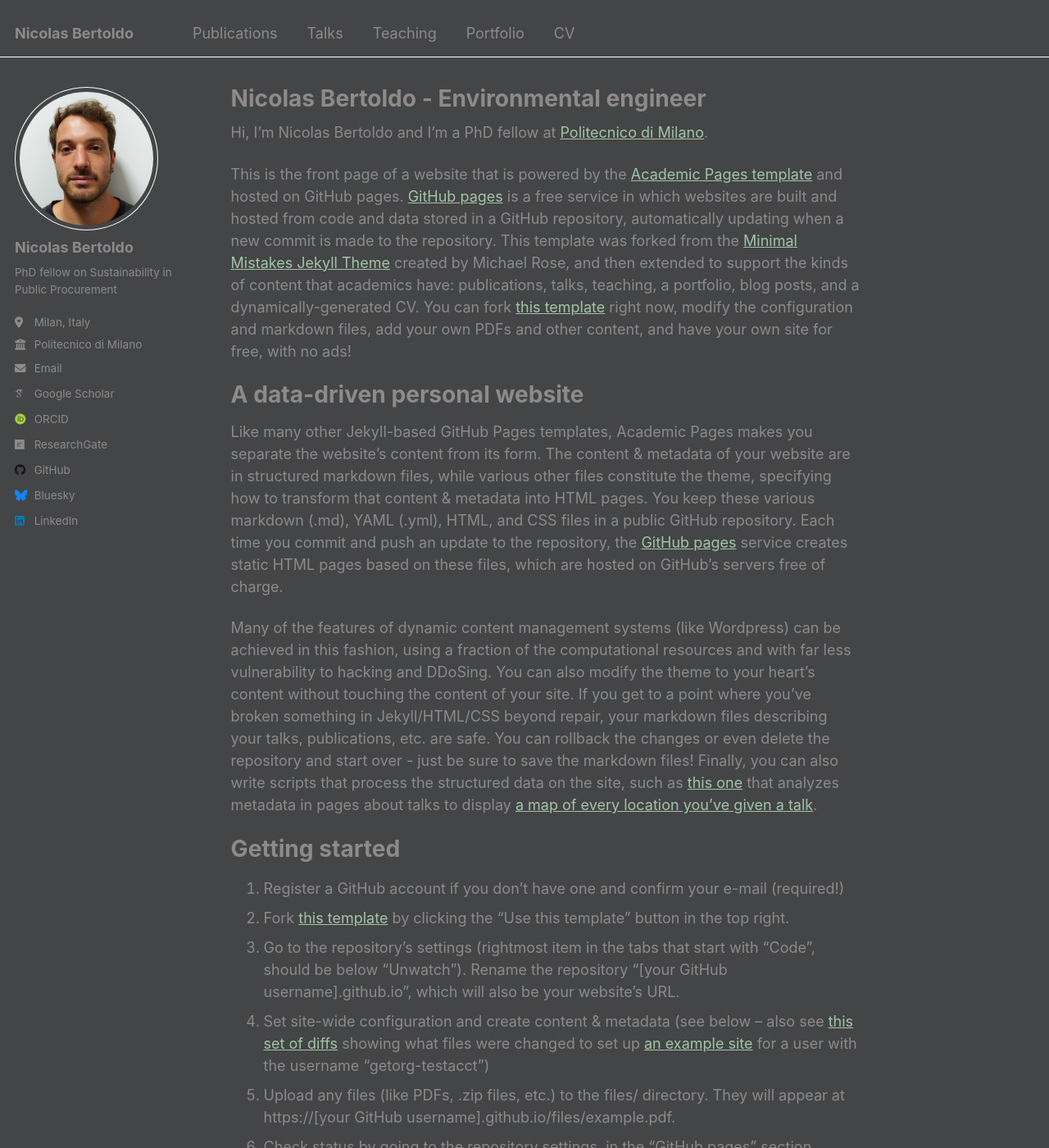
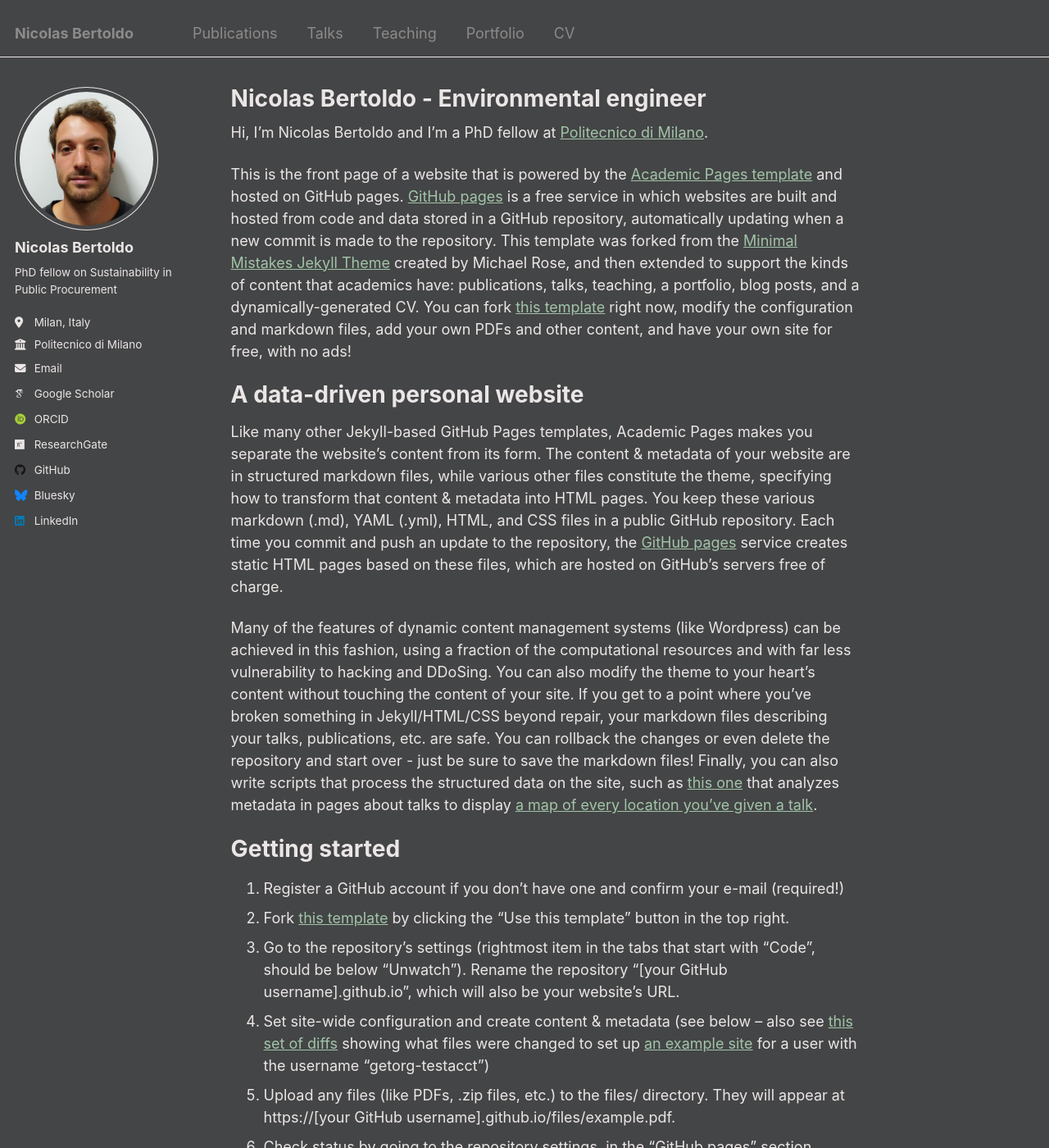
Before and after one commit to Nick-Bertoldo/Nick-Bertoldo.github.io, a Jekyll site: the page built from _pages/about.md, in a window 1280 px wide and 1400 px high. Shown: the whole window at 82% size. Built offline with Jekyll 4.4.1, drawn with Linux system fonts in a browser that asks for light colours; some web fonts are replaced.

Commit message:
Refactor border and text colors in dark and green themes for improved consistency

```diff
--- a/_sass/theme/_dark.scss
+++ b/_sass/theme/_dark.scss
@@ -33,7 +33,7 @@
 :root {
     --global-base-color                 : #{$gray};
     --global-bg-color                   : #{$bg};
-    --global-border-color               : #{$lighter-gray};
+    --global-border-color               : #{$gray};
     --global-code-background-color      : mix(#000, #{bg},15%);
     --global-code-text-color            : #{$darker-gray};
     --global-fig-caption-color          : mix(#fff,  #{$dark-gray}, 25%);
@@ -42,7 +42,7 @@
     --global-link-color-visited         : mix(#fff, #{$green}, 25%);
     --global-masthead-link-color        : #{$dark-gray};
     --global-masthead-link-color-hover  : mix(#000, #{$gray}, 25%);
-    --global-text-color                 : #{$dark-gray};
+    --global-text-color                 : #{$gray};
     --global-text-color-light           : #{$light-gray};
-    --global-thead-color                : #{$lighter-gray};
+    --global-thead-color                : #{$gray};
 }
--- a/_sass/theme/_green.scss
+++ b/_sass/theme/_green.scss
@@ -33,7 +33,7 @@
 :root {
     --global-base-color                 : #{$gray};
     --global-bg-color                   : #{$bg};
-    --global-border-color               : #{$lighter-gray};
+    --global-border-color               : #{$gray};
     --global-code-background-color      : mix(#000, #{bg},15%);
     --global-code-text-color            : #{$darker-gray};
     --global-fig-caption-color          : mix(#fff,  #{$dark-gray}, 25%);
```
